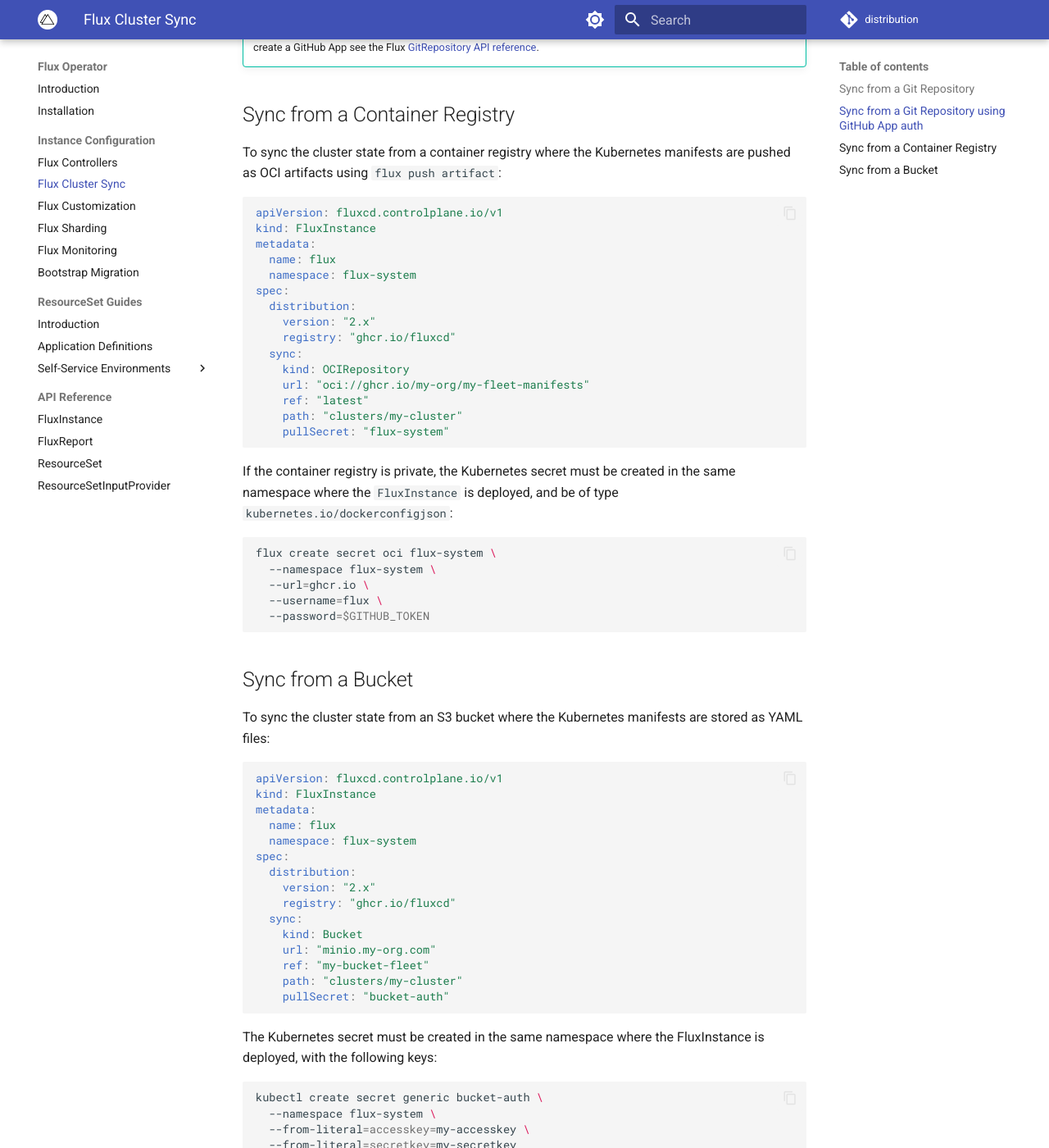
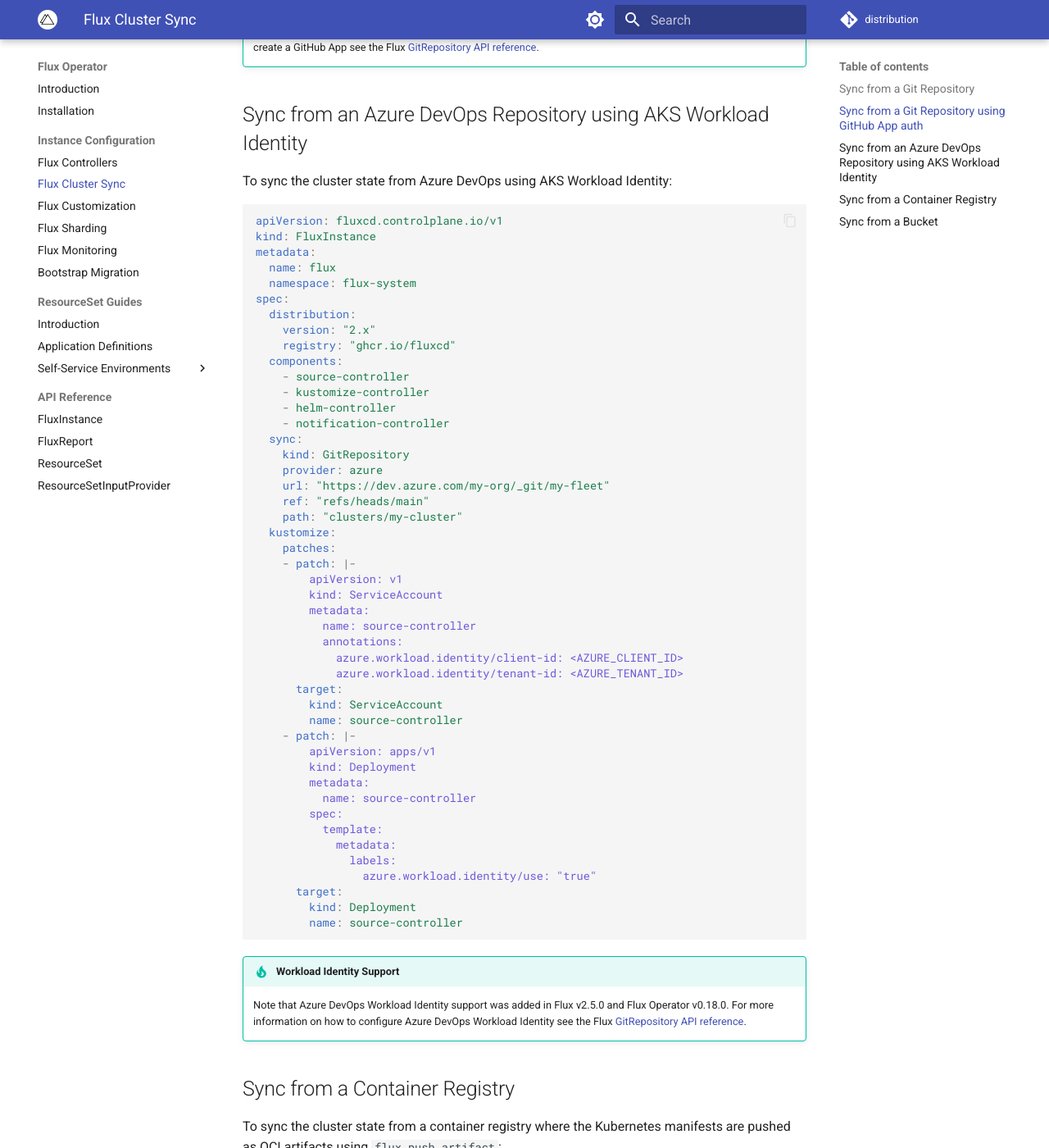
Before and after one commit to controlplaneio-fluxcd/distribution, an MkDocs documentation site: the page built from docs/operator/flux-sync.md, in a window 1280 px wide and 1400 px high, scrolled down 1882 px. Shown: the whole window at 82% size. Built offline with MkDocs 1.6.1 and Material for MkDocs 9.7.7, drawn with Linux system fonts in a browser that asks for light colours; comment, search, counter and statistics services are not loaded.

Commit message:
Add Azure DevOps OIDC auth example to Flux Operator docs
Signed-off-by: Stefan Prodan <stefan.prodan@gmail.com>

````diff
--- a/docs/operator/flux-sync.md
+++ b/docs/operator/flux-sync.md
@@ -87,6 +87,66 @@
     For more information on how to create a GitHub App see the
     Flux [GitRepository API reference](https://fluxcd.io/flux/components/source/gitrepositories/#github).
 
+
+## Sync from an Azure DevOps Repository using AKS Workload Identity
+
+To sync the cluster state from Azure DevOps using AKS Workload Identity:
+
+```yaml
+apiVersion: fluxcd.controlplane.io/v1
+kind: FluxInstance
+metadata:
+  name: flux
+  namespace: flux-system
+spec:
+  distribution:
+    version: "2.x"
+    registry: "ghcr.io/fluxcd"
+  components:
+    - source-controller
+    - kustomize-controller
+    - helm-controller
+    - notification-controller
+  sync:
+    kind: GitRepository
+    provider: azure
+    url: "https://dev.azure.com/my-org/_git/my-fleet"
+    ref: "refs/heads/main"
+    path: "clusters/my-cluster"
+  kustomize:
+    patches:
+    - patch: |-
+        apiVersion: v1
+        kind: ServiceAccount
+        metadata:
+          name: source-controller
+          annotations:
+            azure.workload.identity/client-id: <AZURE_CLIENT_ID>
+            azure.workload.identity/tenant-id: <AZURE_TENANT_ID>
+      target:
+        kind: ServiceAccount
+        name: source-controller
+    - patch: |-
+        apiVersion: apps/v1
+        kind: Deployment
+        metadata:
+          name: source-controller
+        spec:
+          template:
+            metadata:
+              labels:
+                azure.workload.identity/use: "true"
+      target:
+        kind: Deployment
+        name: source-controller
+```
+
+!!! tip "Workload Identity Support"
+
+    Note that Azure DevOps Workload Identity support was added in Flux v2.5.0 and Flux Operator v0.18.0.
+    For more information on how to configure Azure DevOps Workload Identity see the
+    Flux [GitRepository API reference](https://fluxcd.io/flux/components/source/gitrepositories/#azure).
+
 ## Sync from a Container Registry
 
 To sync the cluster state from a container registry where the Kubernetes manifests
````
